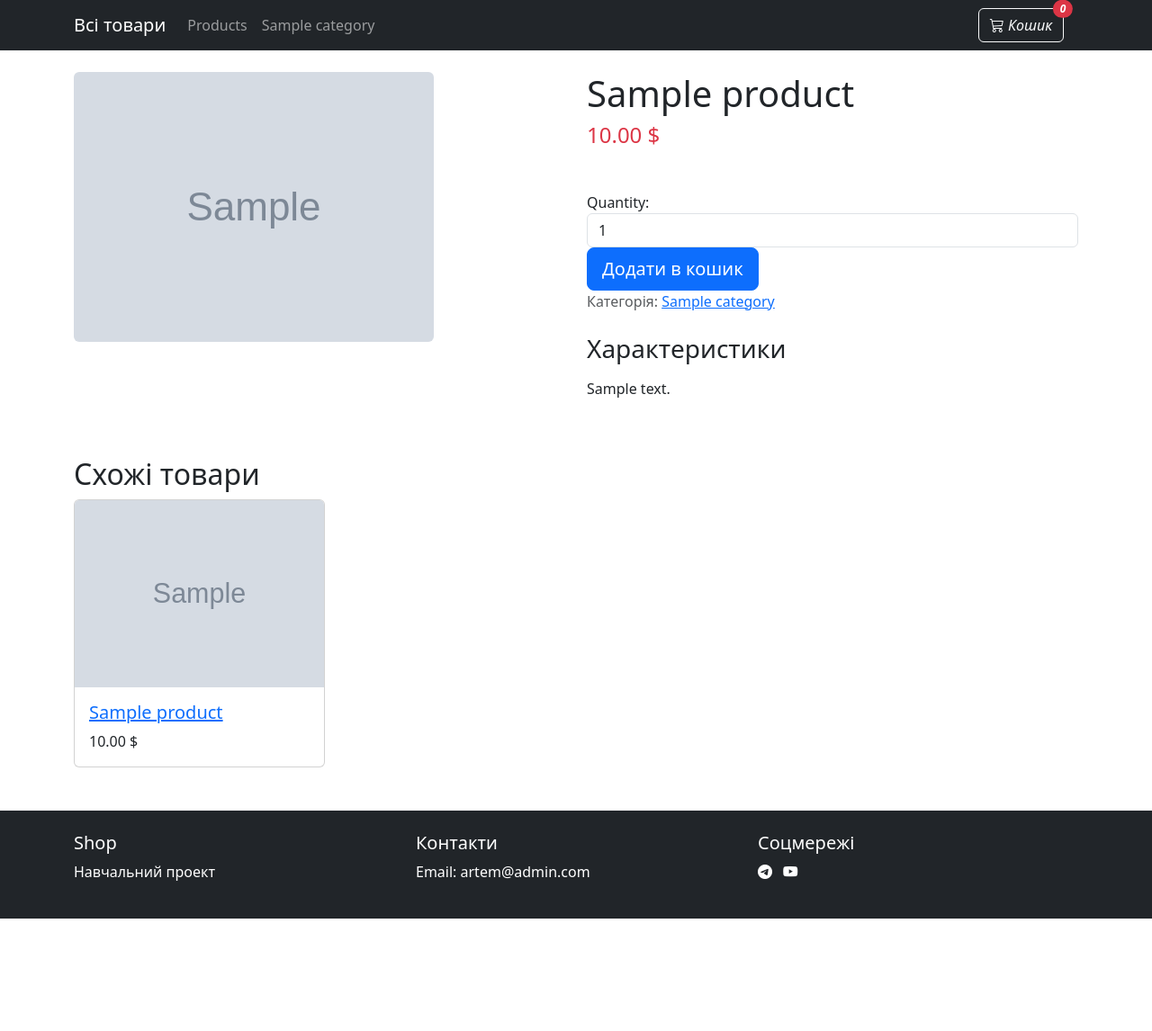
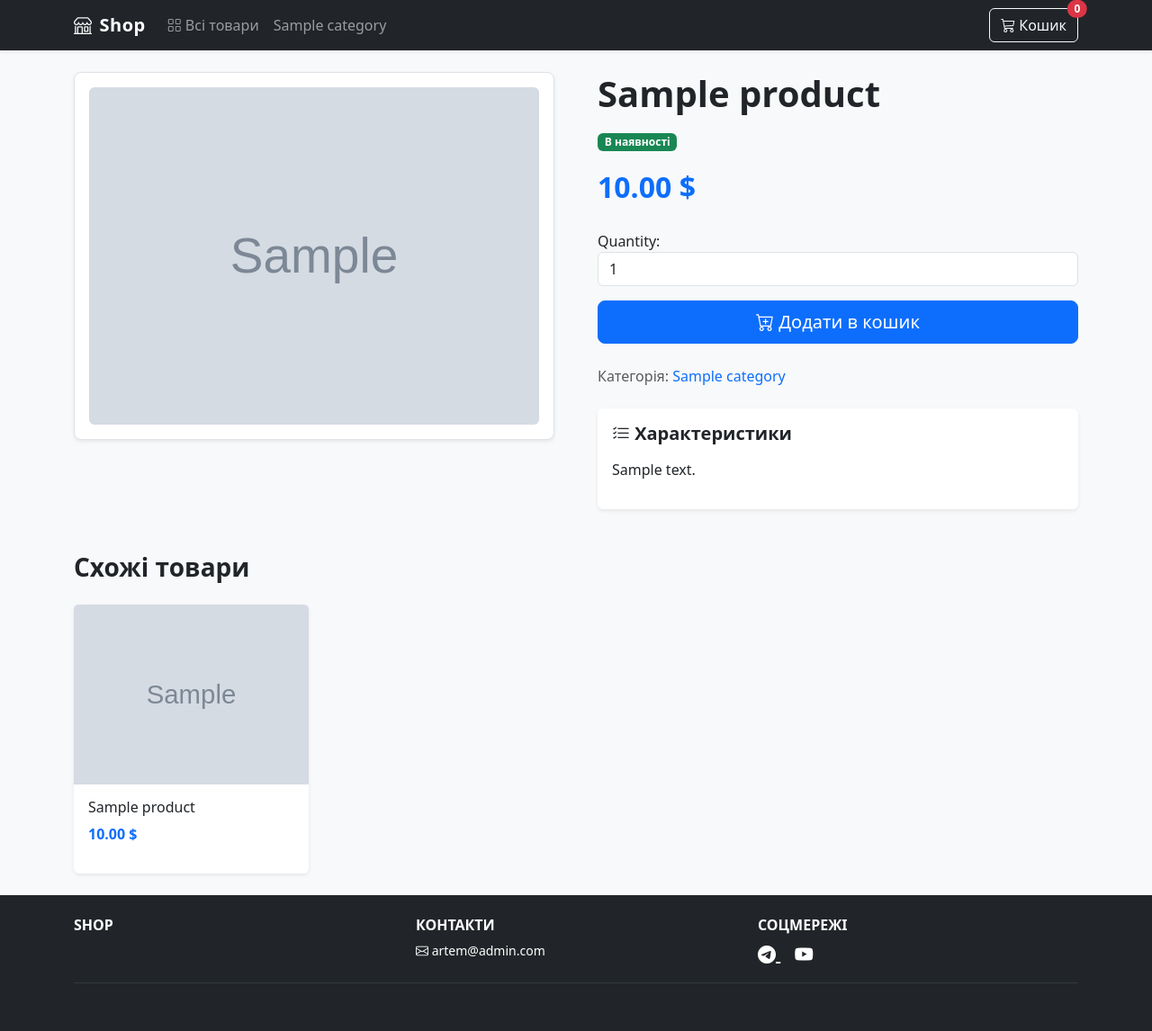
Before and after one commit to artem-5kbyte/django-base-guide, a Django app: template main/templates/main/product/detail.html in a window 1280 px wide. Shown: the whole page at 90% size. Before the commit the page ends 1021 px from the top, so only its background shows below. Run offline with Django 5.2, Linux system fonts and the light colour scheme; tables that the repository leaves empty hold one stand-in row (values such as "Sample post"); the template is opened without the code that fills it: values that come from a table or form of the project are taken from there, most other values are stand-ins (such as "Sample title", 1, 10 or a date in 2020); grey boxes marked "Sample" are stand-in pictures.

Commit message:
Вдосконалив оформлення через ШІ. Фінал

```diff
--- a/main/templates/main/base.html
+++ b/main/templates/main/base.html
@@ -1,84 +1,124 @@
 {% load static %}
 <!DOCTYPE html>
-<html lang="en">
+<html lang="uk">
 <head>
     <meta charset="UTF-8">
     <meta name="viewport" content="width=device-width, initial-scale=1">
-    <title>{% block title%} {% endblock title %}</title>
+    <title>{% block title %}{% endblock title %}</title>
+
+    <!-- Bootstrap -->
+    <link href="https://cdn.jsdelivr.net/npm/bootstrap@5.3.8/dist/css/bootstrap.min.css" rel="stylesheet">
     <link rel="stylesheet" href="https://cdn.jsdelivr.net/npm/bootstrap-icons@1.13.1/font/bootstrap-icons.min.css">
-    <link href="https://cdn.jsdelivr.net/npm/bootstrap@5.3.8/dist/css/bootstrap.min.css" rel="stylesheet" integrity="sha384-sRIl4kxILFvY47J16cr9ZwB07vP4J8+LH7qKQnuqkuIAvNWLzeN8tE5YBujZqJLB" crossorigin="anonymous">
+
+    <style>
+        body {
+            background-color: #f8f9fa;
+        }
+        .navbar-brand {
+            font-weight: 600;
+            letter-spacing: 0.5px;
+        }
+        footer a:hover {
+            color: #adb5bd !important;
+        }
+    </style>
 </head>
 <body>
-<nav class="navbar navbar-expand-lg navbar-dark bg-dark">
+
+<!-- NAVBAR -->
+<nav class="navbar navbar-expand-lg navbar-dark bg-dark sticky-top shadow-sm">
     <div class="container">
-        <a class="navbar-brand" href="{% url 'main:product_list' %}">Всі товари</a>
-        <button class="navbar-toggler" type="button" data-bs-toggle="collapse" data-bs-target="#navbarNav">
+        <a class="navbar-brand d-flex align-items-center gap-2"
+           href="{% url 'main:product_list' %}">
+            <i class="bi bi-shop"></i>
+            Shop
+        </a>
+
+        <button class="navbar-toggler" type="button" data-bs-toggle="collapse"
+                data-bs-target="#navbarNav">
             <span class="navbar-toggler-icon"></span>
         </button>
+
         <div class="collapse navbar-collapse" id="navbarNav">
-            <ul class="navbar-nav me-auto">
+            <!-- Categories -->
+            <ul class="navbar-nav me-auto mb-2 mb-lg-0">
                 <li class="nav-item">
-                    <a class="nav-link" href="{% url 'main:product_list' %}">Products</a>
+                    <a class="nav-link" href="{% url 'main:product_list' %}">
+                        <i class="bi bi-grid"></i> Всі товари
+                    </a>
                 </li>
+
                 {% for category in categories %}
                     <li class="nav-item">
-                        <a class="nav-link"  href="{{ category.get_absolute_url }}">
+                        <a class="nav-link" href="{{ category.get_absolute_url }}">
                             {{ category.name }}
                         </a>
                     </li>
                 {% endfor %}
             </ul>
-        </div>
 
-        <div class="d-flex">
-            <a href="{% url 'cart:cart_detail' %}" class="btn btn-outline-light position-relative me-3">
-                <i class="bi bi-cart3"> Кошик
-                <span class="position-absolute top-0 start-100 translate-middle badge rounded-pill bg-danger">
+            <!-- Cart -->
+            <a href="{% url 'cart:cart_detail' %}"
+               class="btn btn-outline-light position-relative">
+                <i class="bi bi-cart3"></i>
+                Кошик
+
+                <span class="position-absolute top-0 start-100 translate-middle
+                             badge rounded-pill bg-danger">
                     {% with total_items=cart|length %}
-                        {% if total_items > 0 %}
-                            {{ total_items }}
-                        {% else %}
-                            0
-                        {% endif %}
+                        {{ total_items|default:"0" }}
                     {% endwith %}
                 </span>
-                </i>
             </a>
+        </div>
+    </div>
+</nav>
 
+<!-- CONTENT -->
+<main class="container my-4">
+    {% block content %}
+    {% endblock content %}
+</main>
+
+<!-- FOOTER -->
+<footer class="bg-dark text-white mt-auto pt-4 pb-3">
+    <div class="container">
+        <div class="row gy-3">
+
+            <div class="col-md-4">
+                <h6 class="text-uppercase fw-bold">Shop</h6>
+                <p class="text-muted small mb-0">
+                    Навчальний Django проєкт
+                </p>
+            </div>
+
+            <div class="col-md-4">
+                <h6 class="text-uppercase fw-bold">Контакти</h6>
+                <p class="small mb-0">
+                    <i class="bi bi-envelope"></i> artem@admin.com
+                </p>
+            </div>
+
+            <div class="col-md-4">
+                <h6 class="text-uppercase fw-bold">Соцмережі</h6>
+                <a href="#" class="text-white fs-5 me-3">
+                    <i class="bi bi-telegram"></i>
+                </a>
+                <a href="#" class="text-white fs-5">
+                    <i class="bi bi-youtube"></i>
+                </a>
+            </div>
 
         </div>
 
-    </div>
+        <hr class="border-secondary my-3">
 
-</nav>
-
-
-<div class="container mt-4 mb-5">
-    {% block content%}
-    {% endblock content %}
-</div>
-
-<footer class="bg-dark text-white py-4 mt-5">
-    <div class="container">
-        <div class="row">
-            <div class="col-md-4">
-                <h5>Shop</h5>
-                <p>Навчальний проект</p>
-            </div>
-            <div class="col-md-4">
-                <h5>Контакти</h5>
-                <p>Email: artem@admin.com</p>
-            </div>
-            <div class="col-md-4">
-                <h5>Соцмережі</h5>
-                <a href="#" class="text-white me-2"><i class="bi bi-telegram"></i></a>
-                <a href="#" class="text-white me-2"><i class="bi bi-youtube"></i></a>
-            </div>
-        </div>
-
+        <p class="text-center text-muted small mb-0">
+            © {{ now|date:"Y" }} Shop. All rights reserved.
+        </p>
     </div>
 </footer>
 
-<script src="https://cdn.jsdelivr.net/npm/bootstrap@5.3.8/dist/js/bootstrap.bundle.min.js" integrity="sha384-FKyoEForCGlyvwx9Hj09JcYn3nv7wiPVlz7YYwJrWVcXK/BmnVDxM+D2scQbITxI" crossorigin="anonymous"></script>
+<script src="https://cdn.jsdelivr.net/npm/bootstrap@5.3.8/dist/js/bootstrap.bundle.min.js"></script>
 </body>
 </html>
--- a/main/templates/main/product/detail.html
+++ b/main/templates/main/product/detail.html
@@ -2,59 +2,109 @@
 
 {% block title %} {{ product.name }} {% endblock title %}
 
+{% block content %}
 
-{% block content %}
-<div class="product-detail">
-    <div class="row">
-        <div class="col-md-6">
-            <img src="{{ product.image.url }}" alt="{{ product.name }}" class="img-fluid rounded">
-        </div>
-        <div class="col-md-6">
-            <h1>{{ product.name }}</h1>
-            {% if product.available %}
-                <p class="price h4 text-danger">{{ product.price }} $</p>
-                <div class="mt-5">
-                    <form action="{% url 'cart:cart_add' product.id %}" method="post">
-                        {{ cart_product_form }}
-                        {% csrf_token %}
-                        <button class="btn btn-primary btn-lg" type="submit">Додати в кошик</button>
-                    </form>
-                </div>
-            {% else %}
-                <p class="price h4 text-danger">Немає в наявності</p>
-            {% endif %}
-            <p class="text-muted"> Категорія:
-                <a href="{{ product.category.get_absolute_url }}">{{ product.category.name }}</a>
+<div class="row g-5">
 
-            </p>
-            <div class="description mt-4">
-                <h3>Характеристики</h3>
-                <p>{{ product.description|linebreaks }}</p>
-            </div>
-
+    <!-- IMAGE -->
+    <div class="col-lg-6">
+        <div class="border rounded-3 p-3 bg-white shadow-sm">
+            <img src="{{ product.image.url }}"
+                 alt="{{ product.name }}"
+                 class="img-fluid rounded w-100"
+                 style="object-fit: cover;">
         </div>
     </div>
-    {% if related_products %}
-    <div class="related-products mt-5">
-        <h2>Схожі товари</h2>
+
+    <!-- INFO -->
+    <div class="col-lg-6">
+        <h1 class="fw-bold mb-3">{{ product.name }}</h1>
+
+        {% if product.available %}
+            <span class="badge bg-success mb-3">В наявності</span>
+            <p class="fs-2 fw-bold text-primary mb-4">
+                {{ product.price }} $
+            </p>
+
+            <form action="{% url 'cart:cart_add' product.id %}" method="post" class="mb-4">
+                {% csrf_token %}
+                <div class="mb-3">
+                    {{ cart_product_form }}
+                </div>
+                <button class="btn btn-primary btn-lg w-100">
+                    <i class="bi bi-cart-plus"></i> Додати в кошик
+                </button>
+            </form>
+        {% else %}
+            <span class="badge bg-danger mb-3">Немає в наявності</span>
+        {% endif %}
+
+        <p class="text-muted">
+            Категорія:
+            <a href="{{ product.category.get_absolute_url }}"
+               class="text-decoration-none">
+                {{ product.category.name }}
+            </a>
+        </p>
+
+        <!-- DESCRIPTION -->
+        <div class="card mt-4 border-0 shadow-sm">
+            <div class="card-body">
+                <h5 class="card-title fw-bold">
+                    <i class="bi bi-list-check"></i> Характеристики
+                </h5>
+                <p class="card-text mt-3">
+                    {{ product.description|linebreaks }}
+                </p>
+            </div>
+        </div>
+    </div>
+</div>
+
+<!-- RELATED PRODUCTS -->
+{% if related_products %}
+<div class="mt-5">
+    <h3 class="fw-bold mb-4">Схожі товари</h3>
+
+    <div class="row g-4">
         {% for product in related_products %}
-            <div class="col-md-3 mb-4">
-                <div class="card h-100">
+            <div class="col-xl-3 col-lg-4 col-md-6">
+                <div class="card h-100 border-0 shadow-sm related-card">
+
                     <a href="{{ product.get_absolute_url }}">
-                        <img src="{{ product.image.url }}" class="card-img-top" alt="{{ product.name }}">
+                        <img src="{{ product.image.url }}"
+                             class="card-img-top"
+                             alt="{{ product.name }}"
+                             style="height: 200px; object-fit: cover;">
                     </a>
-                    <div class="card-body">
-                        <h5 class="card-title">
-                            <a href="{{ product.get_absolute_url }}">{{ product.name }}</a>
-                        </h5>
-                        <p class="card-text">{{ product.price }} $</p>
+
+                    <div class="card-body d-flex flex-column">
+                        <h6 class="card-title">
+                            <a href="{{ product.get_absolute_url }}"
+                               class="text-decoration-none text-dark">
+                                {{ product.name }}
+                            </a>
+                        </h6>
+
+                        <p class="fw-bold text-primary mt-auto">
+                            {{ product.price }} $
+                        </p>
                     </div>
                 </div>
-                {%  endfor %}
             </div>
+        {% endfor %}
+    </div>
+</div>
+{% endif %}
 
-    </div>
-    {% endif %}
-</div>
+<style>
+    .related-card {
+        transition: transform .2s ease, box-shadow .2s ease;
+    }
+    .related-card:hover {
+        transform: translateY(-4px);
+        box-shadow: 0 0.75rem 1.5rem rgba(0,0,0,.1);
+    }
+</style>
 
 {% endblock content %}
```
Also changed, not shown: cart/templates/cart/cart_detail.html (+68 -32 lines), main/templates/main/product/list.html (+79 -26 lines).
